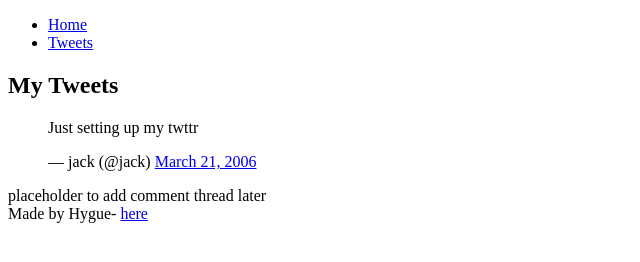
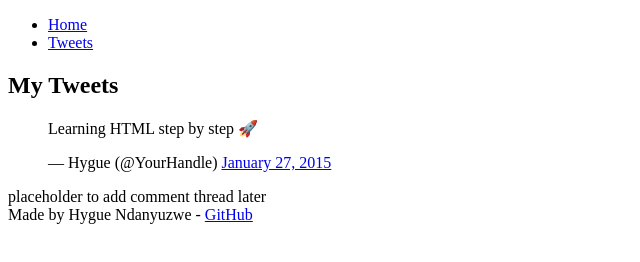
Before and after one commit to Hygue4/My_First_Portfolio, a plain HTML site: page html_basic/tweets.html in a window 1280 px wide. Shown: the whole page, without its empty margins (0-640 px from the left). Drawn offline with Linux system fonts and the light colour scheme.

Commit message:
Fix page errors

```diff
--- a/html_basic/tweets.html
+++ b/html_basic/tweets.html
@@ -1,8 +1,8 @@
 <!DOCTYPE html>
 <html lang="en">
   <head>
-    <meta charset="utf-8" />
-    <title>My Tweets</title>
+    <meta charset="UTF-8" />
+    <title>My Portfolio - Tweets</title>
   </head>
   <body>
     <header>
@@ -15,12 +15,14 @@
     <main>
       <article>
         <h1>My Tweets</h1>
-
-        <!-- Embedded Tweet -->
+        <!-- Example embedded tweet -->
         <blockquote class="twitter-tweet">
-          <p lang="en" dir="ltr">Just setting up my twttr</p>
-          &mdash; jack (@jack)
-          <a href="https://twitter.com/jack/status/20">March 21, 2006</a>
+          <p lang="en" dir="ltr">Learning HTML step by step 🚀</p>
+          &mdash; Hygue (@YourHandle)
+          <a
+            href="https://twitter.com/TwitterDev/status/560070183650213889?ref_src=twsrc%5Etfw"
+            >January 27, 2015</a
+          >
         </blockquote>
         <script
           async
@@ -33,7 +35,8 @@
     </main>
 
     <footer>
-      Made by Hygue- <a href="https://example.com" target="_blank">here</a>
+      Made by Hygue Ndanyuzwe -
+      <a href="https://github.com/Hygue4" target="_blank">GitHub</a>
     </footer>
   </body>
 </html>
```
